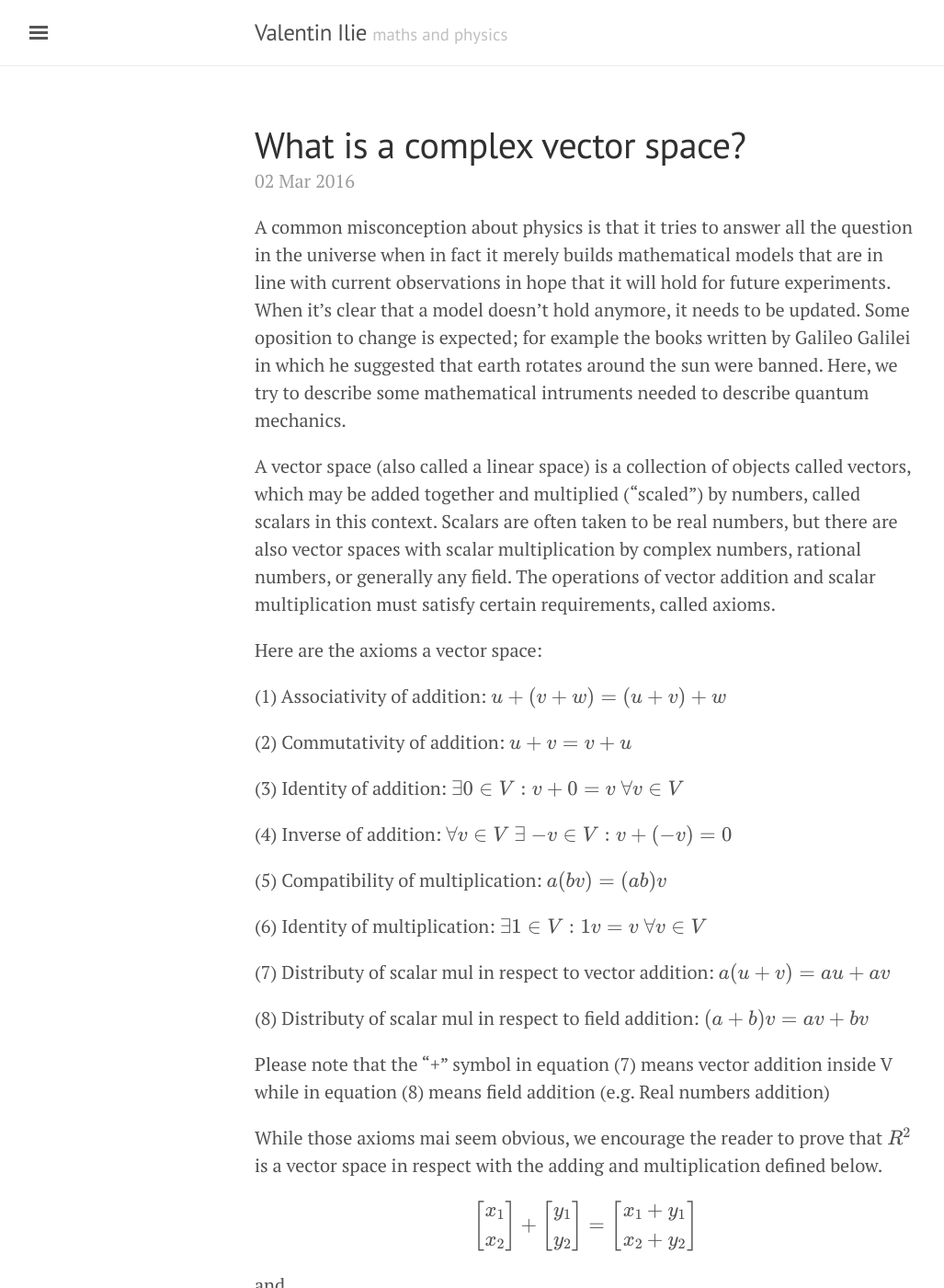
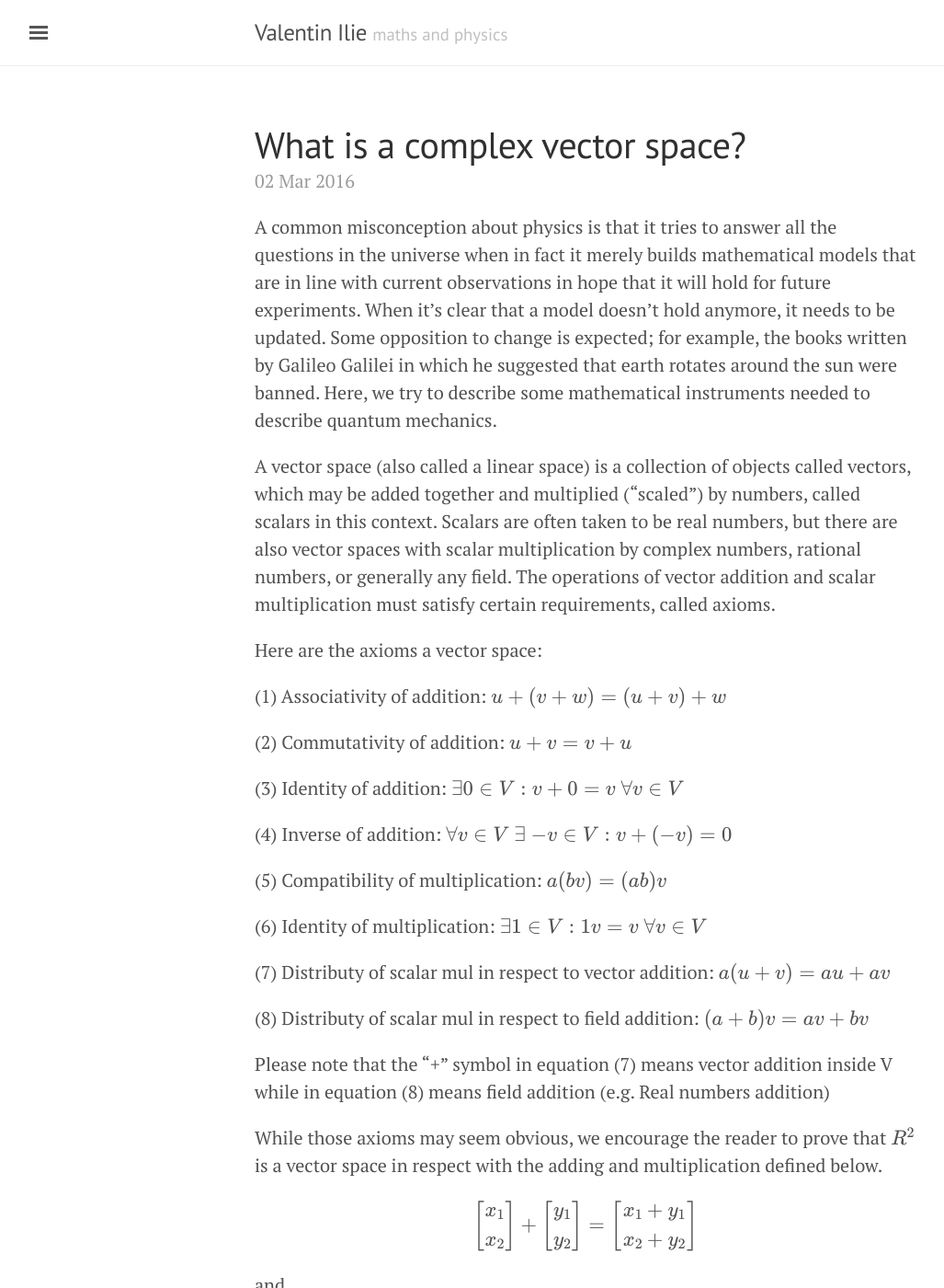
Before and after one commit to vilie/vilie.github.io, a Jekyll site: the page built from _posts/2016-03-02-Complex-vector-space.md, in a window 1280 px wide and 1400 px high. Shown: the whole window at 92% size, without its empty margins (3-1030 px from the left). Built offline with Jekyll 4.4.1, drawn with Linux system fonts in a browser that asks for light colours; formulas are drawn with MathJax 3.

Commit message:
Update 2016-03-02-Complex-vector-space.md
Fix typos in complex vector space post

```diff
--- a/_posts/2016-03-02-Complex-vector-space.md
+++ b/_posts/2016-03-02-Complex-vector-space.md
@@ -1,16 +1,16 @@
 ---
 layout: post
 title: What is a complex vector space?
-tags: quantum phyisics
+tags: quantum physics
 ---
 
 A common misconception about physics is that it tries to answer all the
-question in the universe when in fact it merely builds mathematical models that
+questions in the universe when in fact it merely builds mathematical models that
 are in line with current observations in hope that it will hold for future
 experiments. When it's clear that a model doesn't hold anymore, it needs to be
-updated. Some oposition to change is expected; for example the books written by Galileo
+updated. Some opposition to change is expected; for example, the books written by Galileo
 Galilei in which he suggested that earth rotates around the sun were banned.
-Here, we try to describe some mathematical intruments needed to describe
+Here, we try to describe some mathematical instruments needed to describe
 quantum mechanics.
 
 A vector space (also called a linear space) is a collection of objects called
@@ -42,7 +42,7 @@ Here are the axioms a vector space:
 Please note that the "+" symbol in equation (7) means vector addition inside V
 while in equation (8) means field addition (e.g. Real numbers addition)
 
-While those axioms mai seem obvious, we encourage the reader to prove that
+While those axioms may seem obvious, we encourage the reader to prove that
 $$ R^2 $$ is a vector space in respect with the adding and multiplication
 defined below.
 
```
